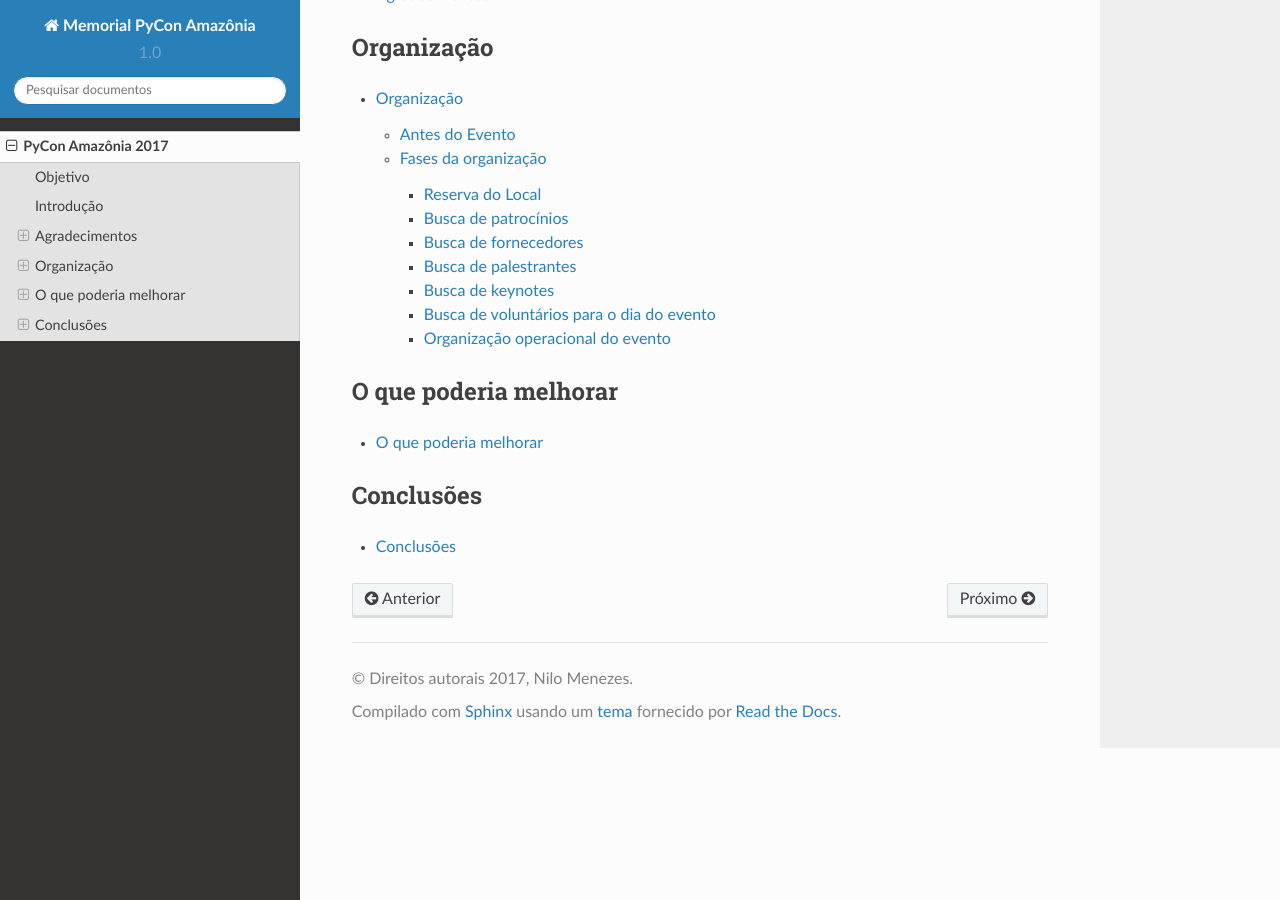
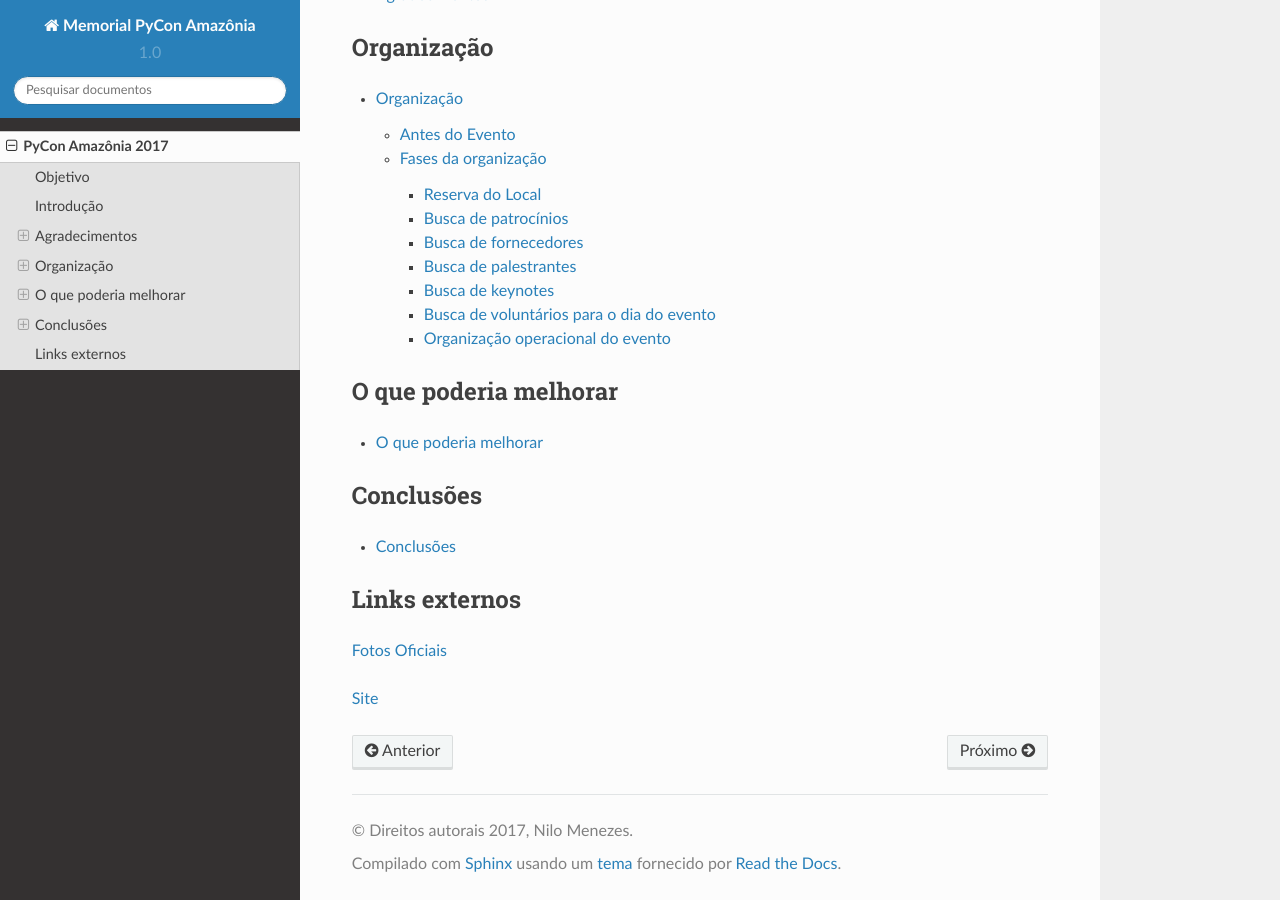
Before and after one commit to pythonbrasil/pycon-amazonia-memorial, a Sphinx documentation site: the page built from source/pyconamazonia2017.rst, in a window 1280 px wide and 900 px high, scrolled down 633 px. Built offline with Sphinx 7.4.7 and the Read the Docs theme 2.0.0, drawn with Linux system fonts in a browser that asks for light colours.

Commit message:
Links Externos adicionados
Foi adicionado a parte para Links externos com o endereço das Fotos Oficiais e do Site do evento.

```diff
--- a/source/pyconamazonia2017.rst
+++ b/source/pyconamazonia2017.rst
@@ -43,3 +43,10 @@ Conclusões
    :maxdepth: 2
 
    2017/conclusoes
+
+Links externos
+------------------------
+
+`Fotos Oficiais <http://www.flickr.com/photos/jcemelanda/sets/72157685381999944>`_
+
+`Site <http://amazonia.python.org.br/>`_
```
